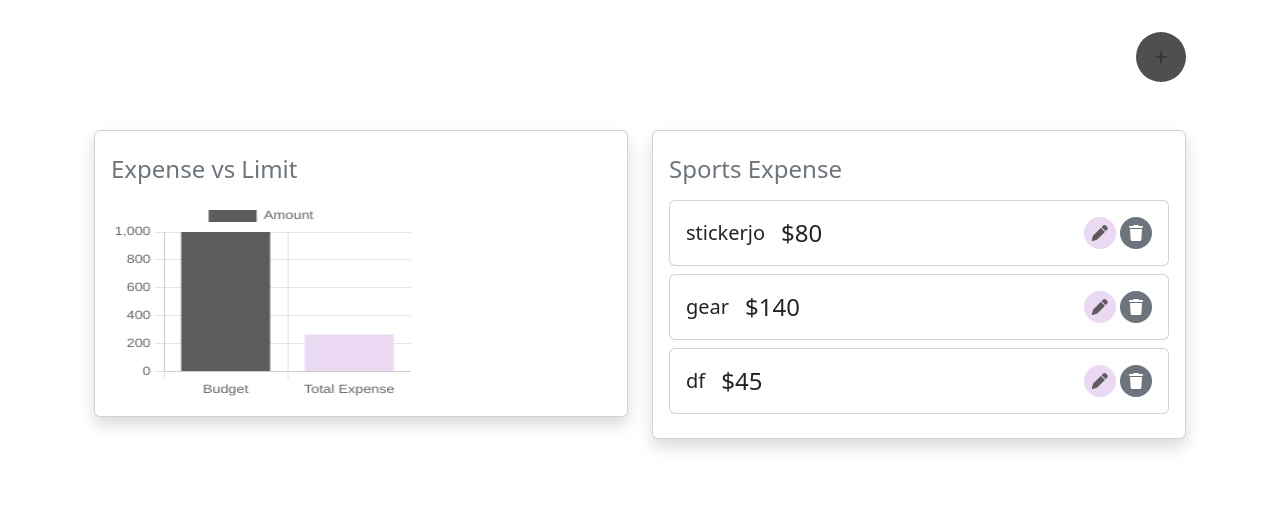
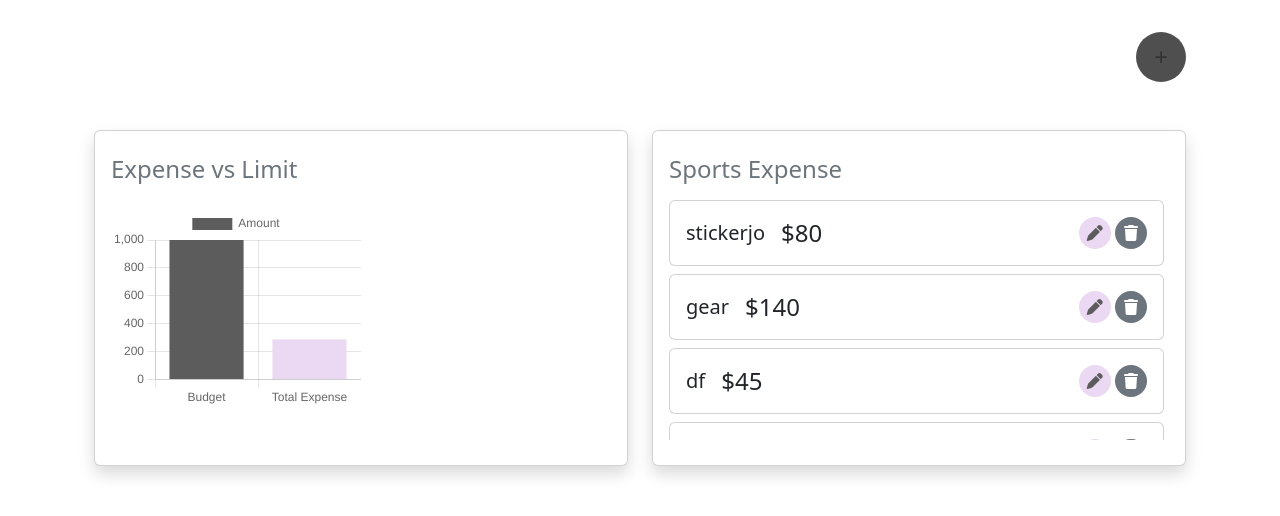
Before and after one commit to rameshMonika/expense-tracker-flask, a Flask app: page / in a window 1280 px wide. Shown: the part 160-676 px from the top of the page. Run offline with Flask 3, Linux system fonts and the light colour scheme.

Commit message:
final full form done

```diff
--- a/expenses.json
+++ b/expenses.json
@@ -14,6 +14,10 @@
                 {
                     "amount": 45.0,
                     "description": "df"
+                },
+                {
+                    "amount": 23.0,
+                    "description": "er"
                 }
             ]
         }
--- a/templates/index.html
+++ b/templates/index.html
@@ -106,9 +106,51 @@
       margin-bottom: 15px; /* Add space below title */
     }
 
+    .expense-list {
+      max-height: 15em; /* Limits height to fit approximately 3 items */
+      overflow-y: auto; /* Enables vertical scrolling */
+      padding-right: 5px; /* Adds space for the scrollbar */
+    }
+
+    /* Customize scrollbar */
+    .expense-list::-webkit-scrollbar {
+      width: 8px; /* Slimmer scrollbar */
+    }
+
+    .expense-list::-webkit-scrollbar-track {
+      background: #f1f1f1; /* Light gray track */
+      border-radius: 10px; /* Rounded corners */
+    }
+
+    .expense-list::-webkit-scrollbar-thumb {
+      background: #6f6f71; /* Light purple for thumb */
+      border-radius: 10px;
+      transition: background 0.3s ease;
+    }
+
+    .expense-list::-webkit-scrollbar-thumb:hover {
+      background: #2b2b2b; /* Darker purple on hover */
+    }
+
+    .expense-chart-container {
+      display: flex;
+      justify-content: center; /* Center horizontally */
+      align-items: center; /* Center vertically */
+      height: 100%; /* Ensure it takes full height */
+    }
+
+
+
     .card-title {
       font-weight: normal; /* Ensure it’s not bold */
       font-size: 1.5rem; /* Adjust size */
+    }
+
+    .card.shadow {
+      height: 21em; /* Set both cards to equal height */
+      display: flex;
+      flex-direction: column;
+      justify-content: space-between;
     }
   </style>
 
@@ -227,10 +269,14 @@
 
                 <div class="col-md-6">
                   <h4 class="my-2 text-secondary">Expense vs Limit</h4>
-                  <canvas
+                  <div class="expense-chart-container">
+                    <canvas
                     id="expenseChart"
 
                   ></canvas>
+
+                  </div>
+
                 </div>
               </div>
             </div>
```
